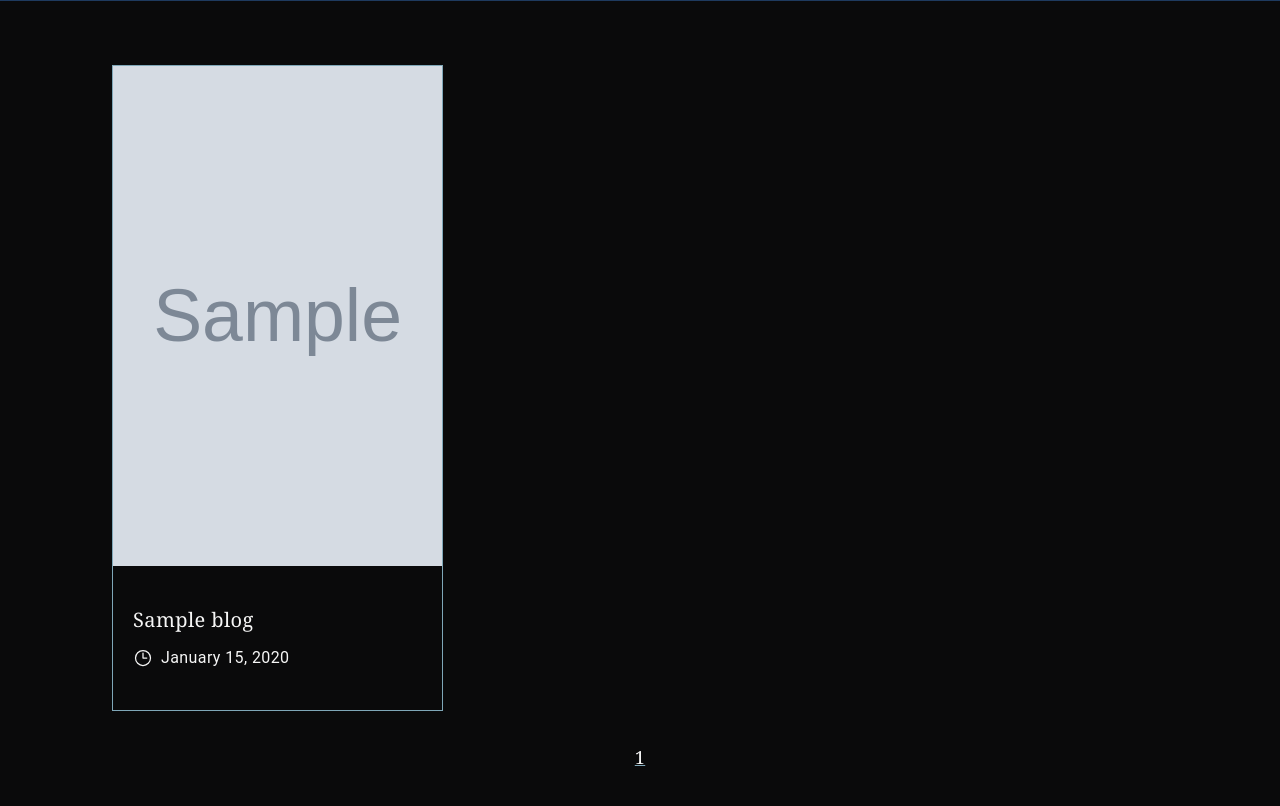
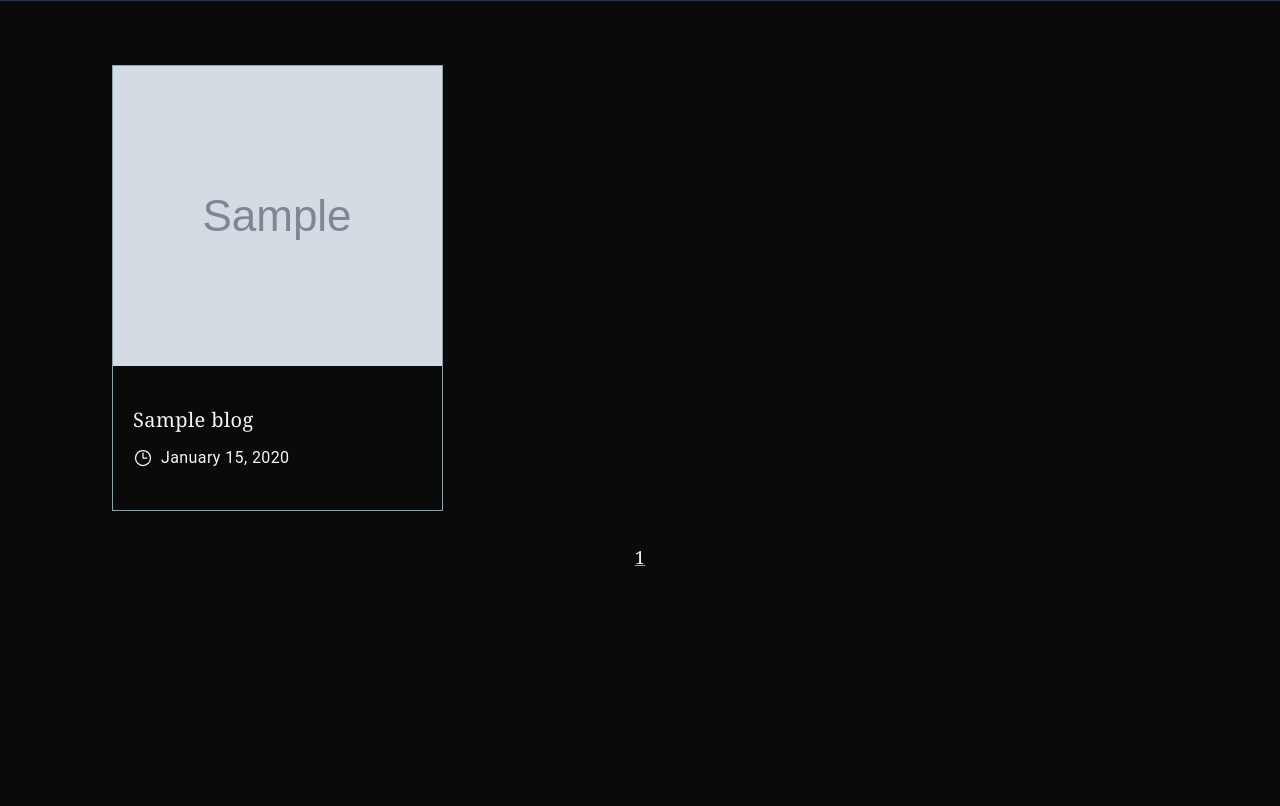
Before and after one commit to eyeshield99/blog, a Django app: template templates/blogs/index.html in a window 1280 px wide. Shown: the part 175-981 px from the top of the page. After the commit the page ends 741 px from the top, so only its background shows below. Run offline with Django 4.2, Linux system fonts and the light colour scheme; the template is opened without the code that fills it: most values are stand-ins (such as "Sample title", 1, 10 or a date in 2020); grey boxes marked "Sample" are stand-in pictures; parts of the project's set-up code (start-up, migrations or seed data) failed here and were passed over.

Commit message:
improve cards

```diff
--- a/static/css/styles.css
+++ b/static/css/styles.css
@@ -924,6 +924,15 @@ footer li:hover {
      object-position: center;
 }
 
+.fixed-size-card-image {
+  width: 100%;
+  height: 300px;
+  -o-object-fit: cover;
+     object-fit: cover;
+  -o-object-position: center;
+     object-position: center;
+}
+
 .blog-content h3 {
   font-size: 1.875rem;
   line-height: 2.25rem;
--- a/templates/blogs/index.html
+++ b/templates/blogs/index.html
@@ -17,7 +17,7 @@
                  class="block aspect-w-3 aspect-h-2 overflow-hidden">
                 <img src="{{ blog.image.url }}"
                      alt="{{ blog.title }}"
-                     class="fixed-size-image"
+                     class="fixed-size-card-image"
                      width="100"
                      height="auto" />
               </a>
```
Also changed, not shown: static/css/input.css (+7 -0 lines).
